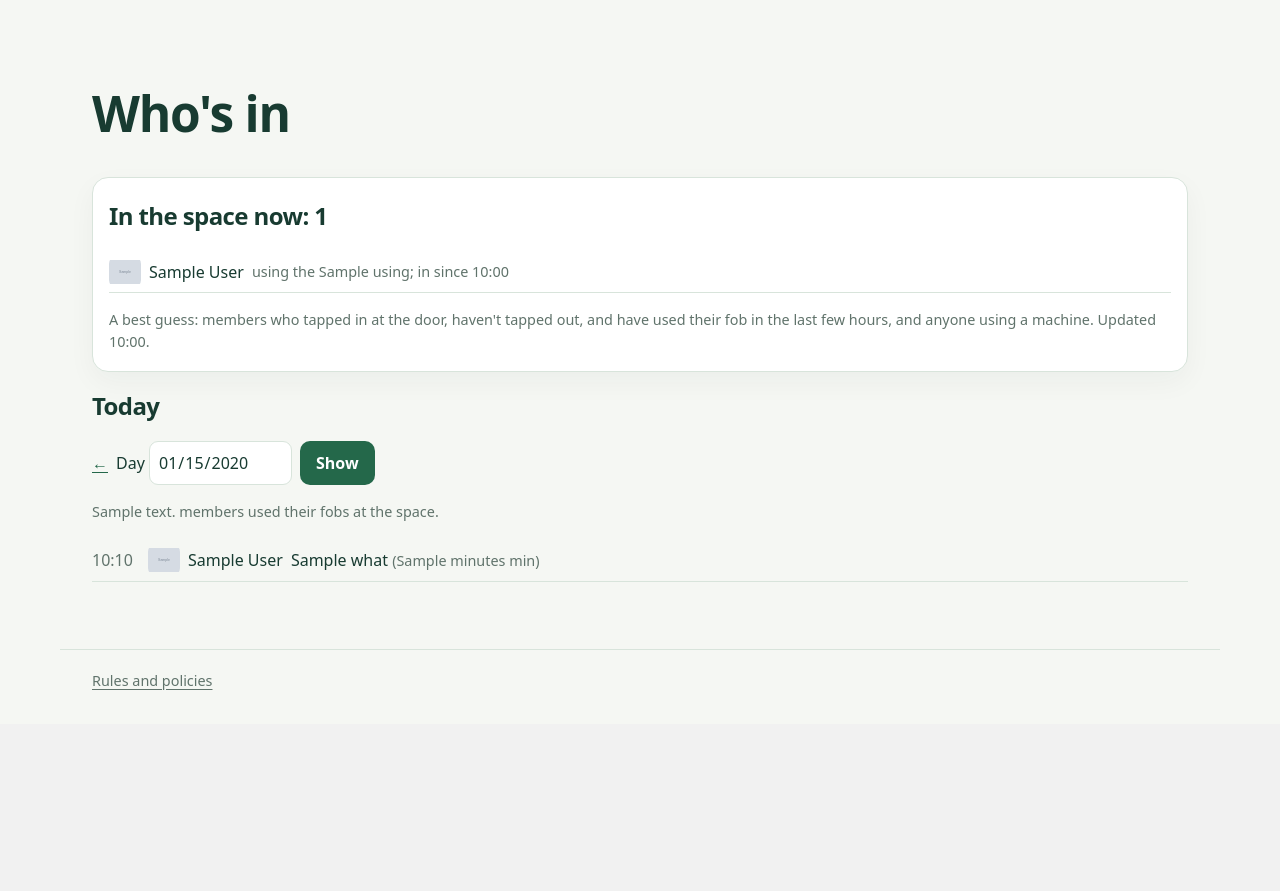
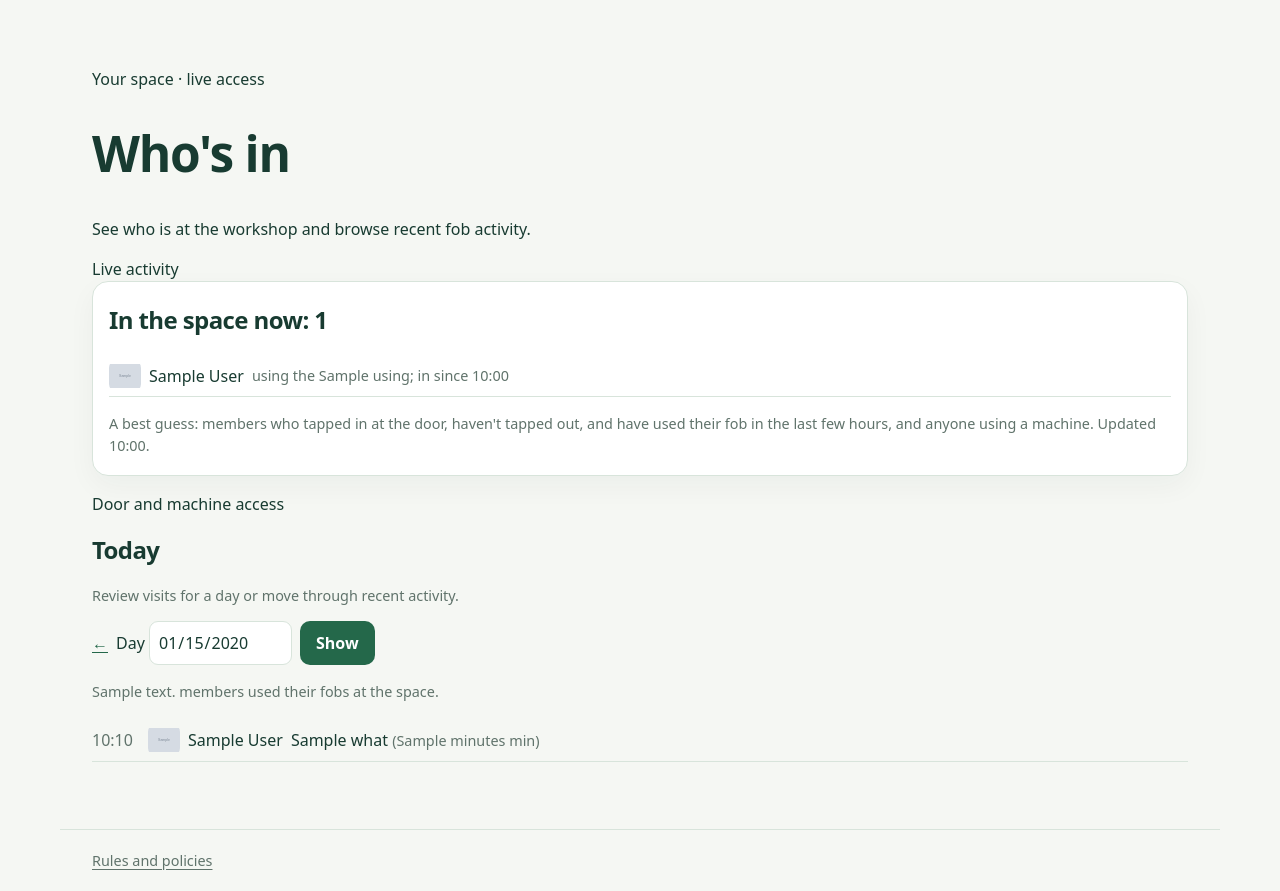
Before and after one commit to nes0/new-bbms, a Django app: template templates/access/activity.html in a window 1280 px wide. Shown: the part 76-967 px from the top of the page. Before the commit the page ends 766 px from the top, so only its background shows below. Run offline with Django 5.2, Linux system fonts and the light colour scheme; the template is opened without the code that fills it: most values are stand-ins (such as "Sample title", 1, 10 or a date in 2020); grey boxes marked "Sample" are stand-in pictures.

Commit message:
Redesign activity.html page

```diff
--- a/templates/access/activity.html
+++ b/templates/access/activity.html
@@ -1,20 +1,22 @@
 {% extends "base.html" %}
 {% block title %}Who's in · {{ SITE_NAME }}{% endblock %}
 {% block content %}
-<h1>Who's in</h1>
-{% include "access/_in_now.html" %}
-
-<h2 id="day">{% if date == today %}Today{% else %}{{ date|date:"l j F Y" }}{% endif %}</h2>
-<form method="get" action="#day" class="filters">
+<div class="member-page member-page--activity">
+<header class="member-page__header"><div><p class="member-eyebrow">Your space · live access</p><h1>Who's in</h1><p class="member-page__intro">See who is at the workshop and browse recent fob activity.</p></div><span class="member-live-status"><i></i>Live activity</span></header>
+<section class="member-page__panel member-now-panel">{% include "access/_in_now.html" %}</section>
+<section class="member-page__panel member-activity-panel">
+<div class="member-section-heading"><div><p class="member-eyebrow">Door and machine access</p><h2 id="day">{% if date == today %}Today{% else %}{{ date|date:"l j F Y" }}{% endif %}</h2><p class="hint">Review visits for a day or move through recent activity.</p></div>
+<form method="get" action="#day" class="filters member-filter-bar">
   <a href="?date={{ previous|date:'Y-m-d' }}#day">← {{ previous|date:"D j M" }}</a>
   <label>Day <input type="date" name="date" value="{{ date|date:'Y-m-d' }}" max="{{ today|date:'Y-m-d' }}"></label>
   <button type="submit">Show</button>
   {% if next %}<a href="?date={{ next|date:'Y-m-d' }}#day">{{ next|date:"D j M" }} →</a>{% endif %}
 </form>
+</div>
 
 {% if moments %}
   <p class="hint">{{ visitors }} member{{ visitors|pluralize }} used {{ visitors|pluralize:"their fob,their fobs" }} at the space.</p>
-  <ul class="timeline">
+  <ul class="timeline member-timeline">
   {% for row in moments %}{% with card=row.card moment=row.moment %}
     <li><time datetime="{{ moment.at|date:'c' }}">{{ moment.at|time:"H:i" }}</time>
       {% include "profiles/_avatar.html" with small=True %}
@@ -26,4 +28,6 @@
 {% else %}
   <p>Nobody used their fob at the space{% if date == today %} yet today{% else %} that day{% endif %}.</p>
 {% endif %}
+</section>
+</div>
 {% endblock %}
```
